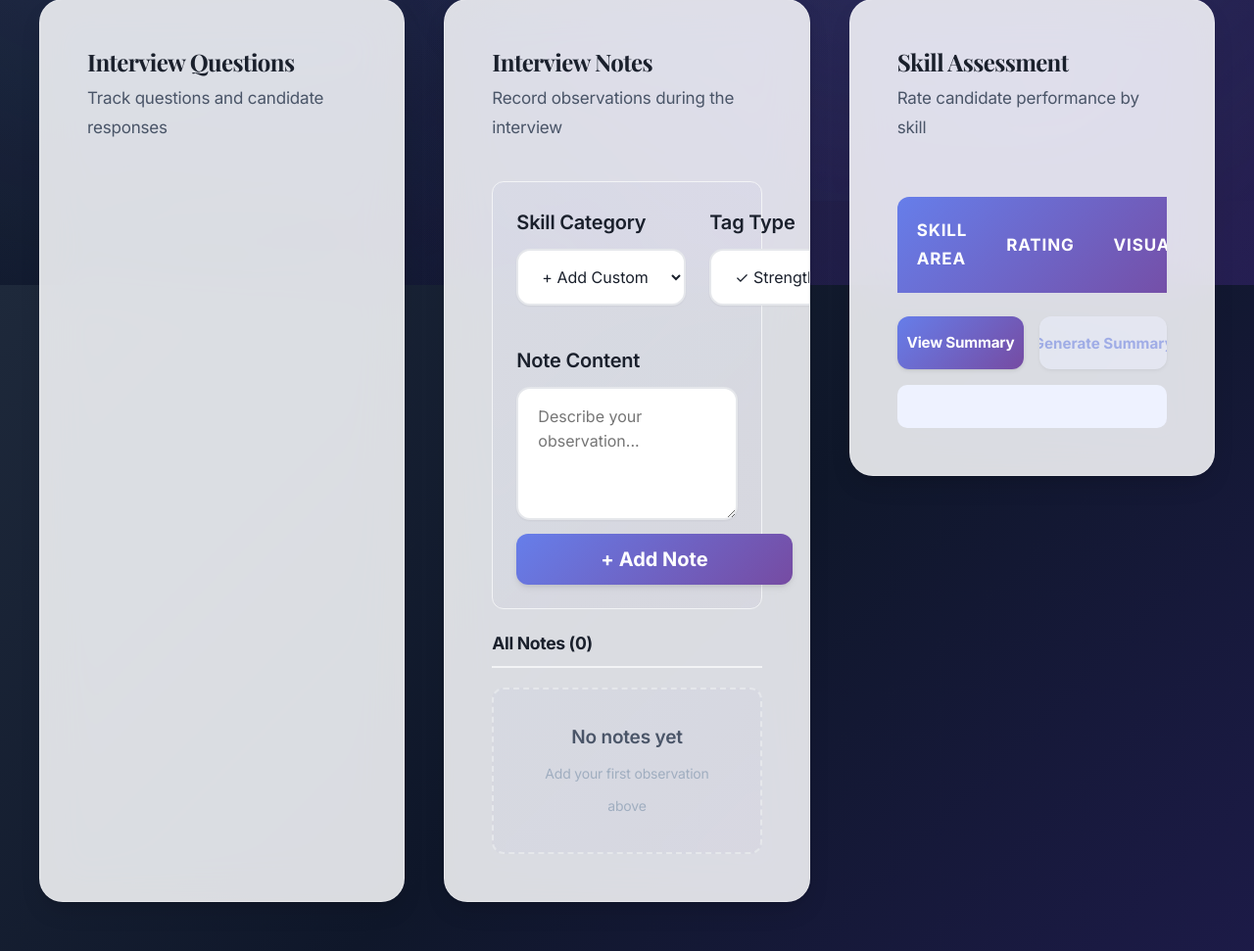
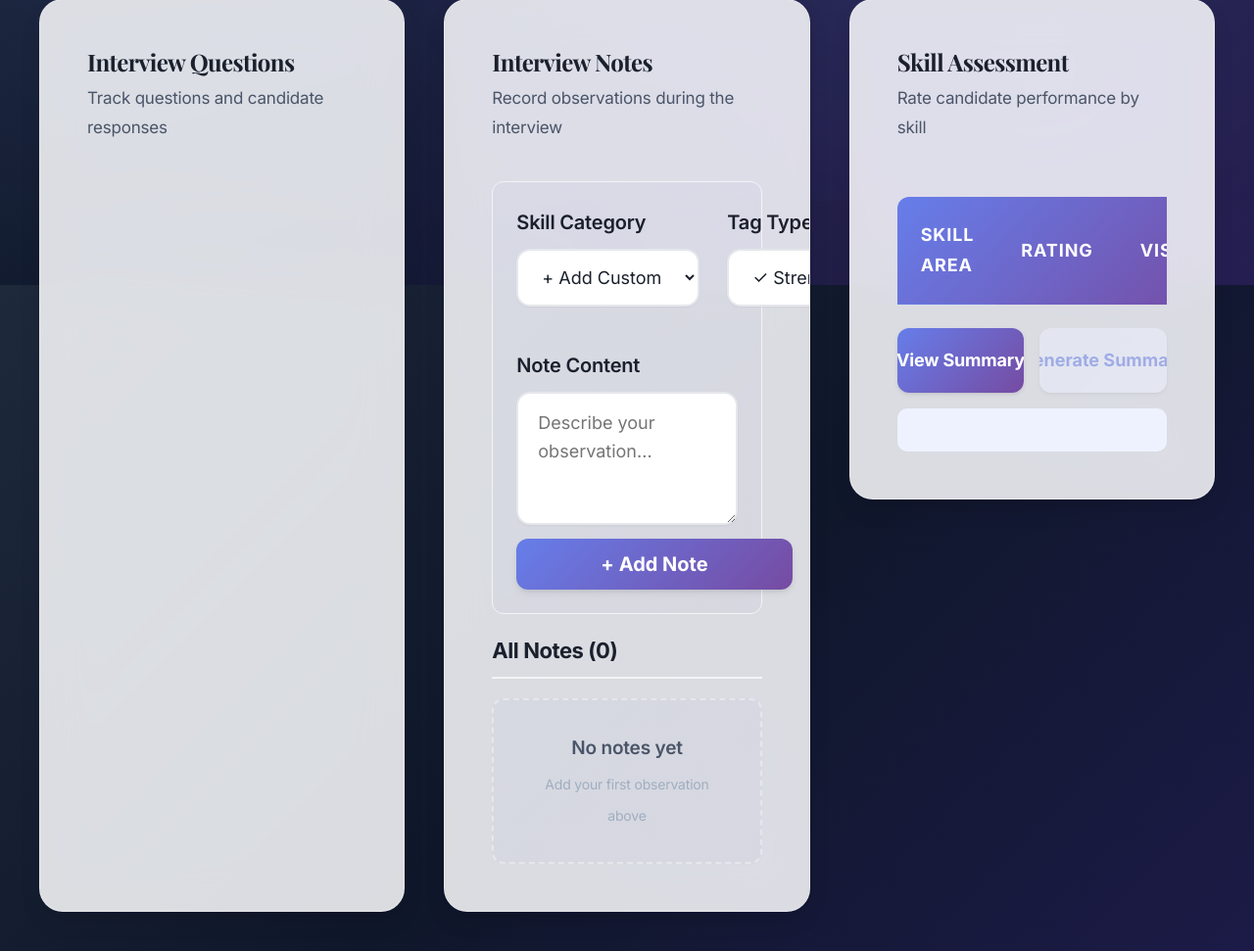
Before and after one commit to Mohini-3/ai-interview-support, a Flask app: template app/templates/interview.html in a window 1280 px wide. Shown: the part 509-1480 px from the top of the page at 98% size. Run offline with Flask 3, Linux system fonts and the light colour scheme; the template is opened without the code that fills it, so the values that code supplies are empty.

Commit message:
Proportionally magnified interview typography across semantic grid

```diff
--- a/app/static/styles.css
+++ b/app/static/styles.css
@@ -632,7 +632,7 @@ body::after {
   padding: 1rem 1.25rem;
   border-radius: 14px;
   border: 2px solid var(--border);
-  font-size: 1rem;
+  font-size: 1.125rem;
   font-family: inherit;
   transition: var(--transition);
   background: var(--surface);
@@ -1214,9 +1214,9 @@ body::after {
 
 .score-table th {
   text-align: left;
-  padding: 1.25rem;
-  font-weight: 700;
-  font-size: 1.0625rem;
+  padding: 1.5rem;
+  font-weight: 700;
+  font-size: 1.125rem;
   text-transform: uppercase;
   letter-spacing: 0.05em;
 }
@@ -1231,11 +1231,11 @@ body::after {
 
 .score-table td {
   text-align: left;
-  padding: 1.25rem;
+  padding: 1.5rem;
   border-bottom: 1px solid var(--border-light);
   transition: var(--transition);
   background: white;
-  font-size: 1.0625rem;
+  font-size: 1.125rem;
 }
 
 .score-table tbody tr {
@@ -2230,8 +2230,8 @@ html {
 .form-row {
   display: grid;
   grid-template-columns: 1fr 1fr;
-  gap: 1.5rem;
-  margin-bottom: 1.5rem;
+  gap: 1.75rem;
+  margin-bottom: 1.75rem;
 }
 
 .btn-add-note {
@@ -2256,7 +2256,7 @@ html {
 }
 
 .notes-header h3 {
-  font-size: 1.1rem;
+  font-size: 1.375rem;
   font-weight: 700;
   color: var(--text);
   margin: 0;
@@ -2333,10 +2333,12 @@ html {
 .skill-name {
   font-weight: 600;
   color: var(--text);
+  font-size: 1.125rem;
 }
 
 .skill-score {
-  width: 140px;
+  width: 160px;
+  font-size: 1.125rem;
 }
 
 .skill-visual {
@@ -2346,7 +2348,7 @@ html {
 .score-bar-mini {
   background: var(--border-light);
   border-radius: 999px;
-  height: 8px;
+  height: 12px;
   width: 100%;
   overflow: hidden;
   box-shadow: inset 0 1px 3px rgba(0, 0, 0, 0.1);
@@ -2368,10 +2370,10 @@ html {
 
 .actions-panel .btn-action {
   flex: 1;
-  padding: 0.875rem 1.5rem;
+  padding: 1.125rem 2rem;
   border-radius: 12px;
   font-weight: 700;
-  font-size: 0.95rem;
+  font-size: 1.125rem;
   text-decoration: none;
   text-align: center;
   transition: var(--transition);
```
